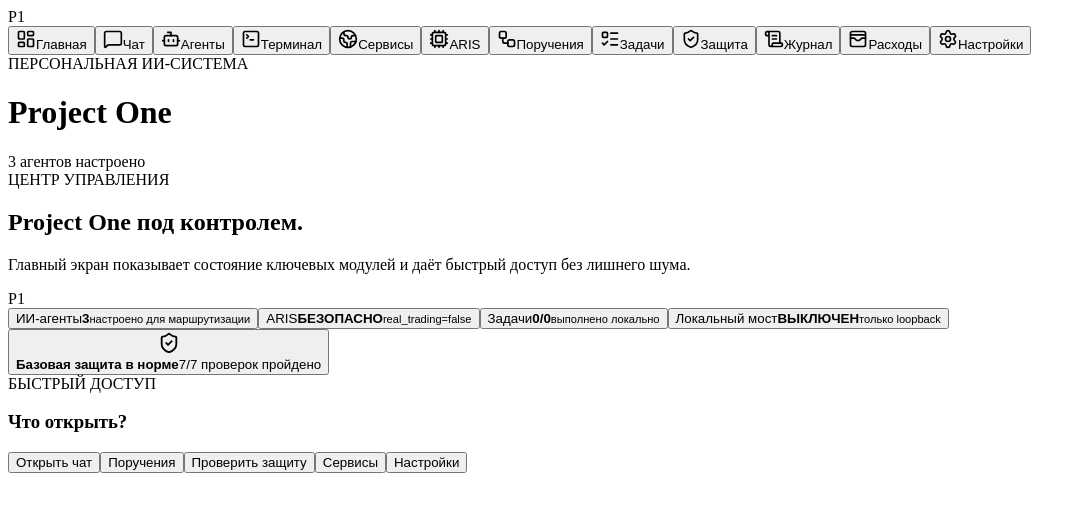
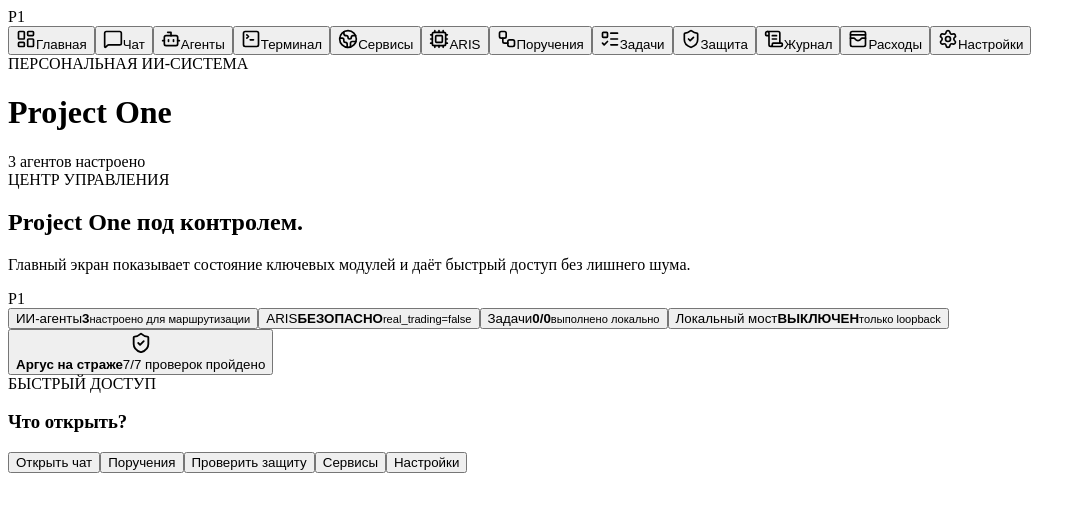
Before and after one commit to Aslan-Khashtyrov/ARIS, a React (Vite) app in the folder control-center/: page / in a window 1280 px wide. Shown: the top 512 px of the page, without its empty margins (0-1086 px from the left). Built offline with nearby package versions, Linux system fonts and the light colour scheme; what @capacitor/core would draw is missing.

Commit message:
Name Project One security guardian Argus

```diff
--- a/control-center/package.json
+++ b/control-center/package.json
@@ -1,7 +1,7 @@
 {
   "name": "personal-ai-hub",
   "private": true,
-  "version": "1.7.0",
+  "version": "1.8.0",
   "type": "module",
   "scripts": {
     "dev": "vite --host 0.0.0.0",
--- a/control-center/src/i18n.js
+++ b/control-center/src/i18n.js
@@ -71,8 +71,8 @@ export const russianSource = {
   missionsNew: 'Новое поручение', missionsHint: 'Опиши результат своими словами — система сама выберет маршрут.', missionsPlaceholder: 'Например: проверь проект на уязвимости и подготовь исправления', missionsPrepare: 'Подготовить',
   missionsPrepared: 'ПОДГОТОВЛЕНО', missionsAgent: 'Назначен агент', missionsExecutionPending: 'Ожидает безопасного канала выполнения', noMissions: 'Поручений пока нет.',
   logMissionPrepared: agent => `Подготовлено поручение для ${agent}.`, logMissionDeleted: 'Поручение удалено.',
-  securityKicker: 'ЦЕНТР БЕЗОПАСНОСТИ', securityTitle: 'Защита Project One', securityDescription: 'Локальная самопроверка критических защитных инвариантов приложения без передачи данных наружу.',
-  securityStatus: 'Текущий статус', securityProtected: 'Базовая защита в норме', securityAttention: 'Требуется внимание', securityChecksPassed: 'проверок пройдено', securityRun: 'Проверить сейчас', securityOk: 'Защита активна', securityFailed: 'Проверка не пройдена',
+  securityKicker: 'АРГУС · СТРАЖ', securityTitle: 'Аргус', securityDescription: 'Встроенный страж Project One: локально проверяет критические защитные инварианты без передачи данных наружу.',
+  securityStatus: 'Статус Аргуса', securityProtected: 'Аргус на страже', securityAttention: 'Требуется внимание', securityChecksPassed: 'проверок пройдено', securityRun: 'Проверить сейчас', securityOk: 'Защита активна', securityFailed: 'Проверка не пройдена',
   securityNote: 'Эта проверка не заменяет внешний аудит и adversarial-тесты, но быстро ловит ослабление ключевых локальных ограничений.',
   securityChecks: { safeMode: 'Безопасный режим закреплён', serviceUserinfo: 'Подмена адреса через userinfo блокируется', servicePath: 'Произвольные пути сервисов блокируются', bridgeRemote: 'Удалённый bridge запрещён', bridgeCredentials: 'Логин и пароль в bridge запрещены', bridgeObfuscated: 'Скрытые формы localhost в bridge запрещены', paperOnly: 'ARIS остаётся paper-only' },
 });const translations = {
@@ -133,8 +133,8 @@ export const russianSource = {
   missionsNew: 'New mission', missionsHint: 'Describe the result in your own words and the system will choose the route.', missionsPlaceholder: 'Example: review the project for vulnerabilities and prepare fixes', missionsPrepare: 'Prepare',
   missionsPrepared: 'PREPARED', missionsAgent: 'Assigned agent', missionsExecutionPending: 'Waiting for a secure execution channel', noMissions: 'No missions yet.',
   logMissionPrepared: agent => `Mission prepared for ${agent}.`, logMissionDeleted: 'Mission deleted.',
-  securityKicker: 'SECURITY CENTER', securityTitle: 'Project One protection', securityDescription: 'Local self-check of critical security invariants without sending data outside the app.',
-  securityStatus: 'Current status', securityProtected: 'Baseline protection is healthy', securityAttention: 'Attention required', securityChecksPassed: 'checks passed', securityRun: 'Check now', securityOk: 'Protection active', securityFailed: 'Check failed',
+  securityKicker: 'ARGUS · GUARDIAN', securityTitle: 'Argus', securityDescription: 'Project One built-in guardian: locally checks critical security invariants without sending data outside the app.',
+  securityStatus: 'Argus status', securityProtected: 'Argus is guarding', securityAttention: 'Attention required', securityChecksPassed: 'checks passed', securityRun: 'Check now', securityOk: 'Protection active', securityFailed: 'Check failed',
   securityNote: 'This check does not replace external audits or adversarial testing, but it quickly detects weakened local safeguards.',
   securityChecks: { safeMode: 'Safe mode is locked', serviceUserinfo: 'Service userinfo spoofing is blocked', servicePath: 'Arbitrary service paths are blocked', bridgeRemote: 'Remote bridge is forbidden', bridgeCredentials: 'Bridge credentials are forbidden', bridgeObfuscated: 'Obfuscated localhost forms are blocked', paperOnly: 'ARIS remains paper-only' },
 });
```
Also changed, not shown: 1 other file (tests, documents, lock files or other folders).
